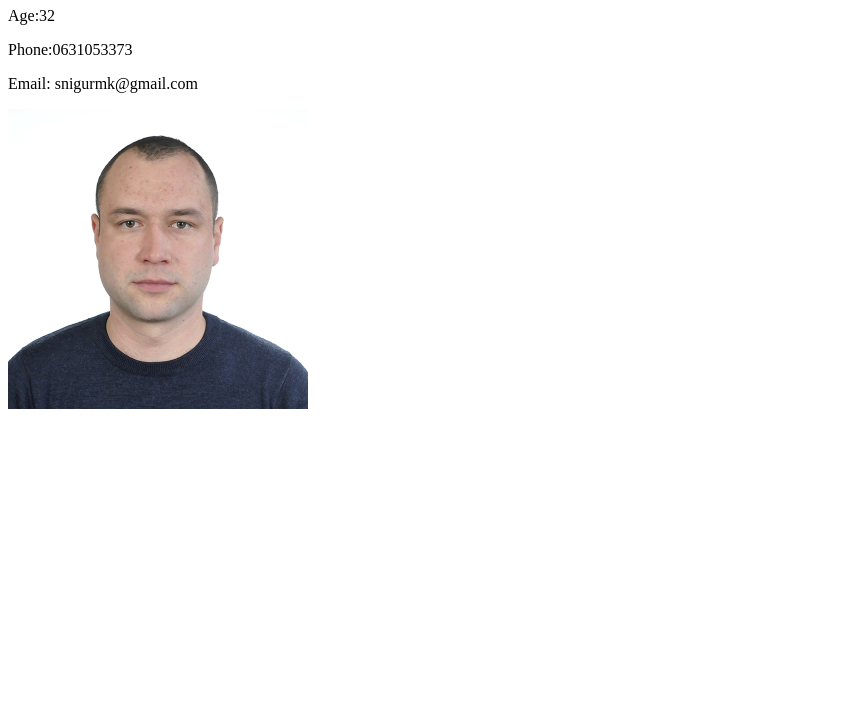
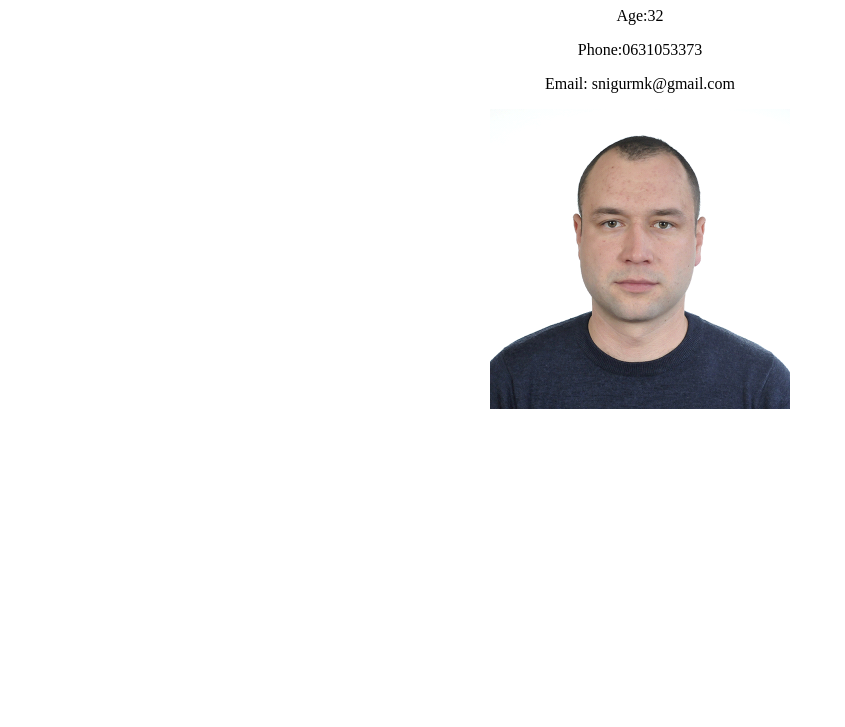
Before and after one commit to maksello/rsschool-cv, a plain HTML site: page index.html in a window 1280 px wide. Shown: the part 73-800 px from the top of the page, without its empty margins (0-845 px from the left). Drawn offline with Linux system fonts and the light colour scheme.

Commit message:
add style.css

```diff
--- a/index.html
+++ b/index.html
@@ -4,14 +4,15 @@
         <meta charset="UTF-8">
         <meta name="viewport" content="width=device-width, initial-scale=1.0">
         <title>CV Maksym Snihur</title>
+        <link rel="stylesheet" href="style.css">
 </head>
 <body>
-      <header>
+        <header>
               <h1>CV Maksym Snihur</h1>
               <p>Age:32</p>
               <p>Phone:0631053373</p>
               <p>Email: snigurmk@gmail.com</p>
               <img src="img.png" alt="Maksym Snihur" width="300" height="300">
       </header>
-</body>
+     </body>
 </html>
--- /dev/null
+++ b/style.css
@@ -0,0 +1,4 @@
+body {
+  margin: 0 auto;
+  text-align: center;
+}
```
